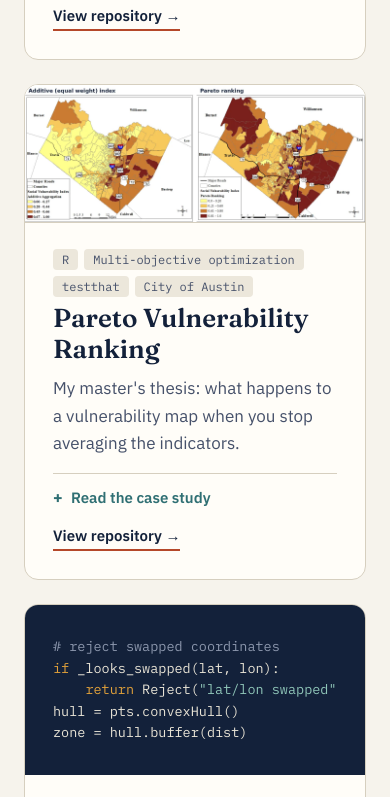
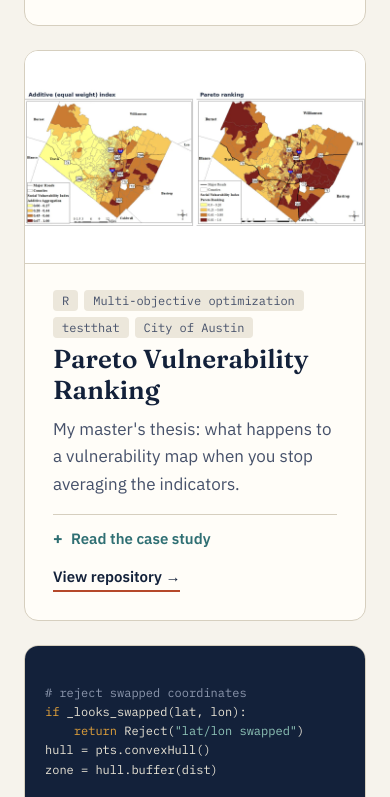
Before and after one commit to MoPhD26/MoPhD26.github.io, a plain HTML site: page index.html in a window 390 px wide. Shown: the part 2547-3344 px from the top of the page. Drawn offline with Linux system fonts and the light colour scheme.

Commit message:
Fix featured cards on mobile

```diff
--- a/assets/style.css
+++ b/assets/style.css
@@ -194,7 +194,8 @@ dialog .close { position: absolute; top: 10px; right: 10px; font: 500 13px var(-
   .metrics { grid-template-columns: 1fr 1fr; }
   .metric { border-right: 0; border-bottom: 1px solid var(--line); padding-left: 0 !important; }
   .cards, .card.featured { grid-template-columns: 1fr; }
-  .card.featured img { border-right: 0; border-bottom: 1px solid var(--line); }
+  .card.featured img { height: auto; aspect-ratio: 16 / 10; border-right: 0; border-bottom: 1px solid var(--line); }
+  .card.featured { display: flex; }
   .rq-grid, .gallery { grid-template-columns: 1fr 1fr; }
   .skill-grid { grid-template-columns: 1fr 1fr; }
   .building { grid-template-columns: 1fr; gap: 6px; }
@@ -206,6 +207,8 @@ dialog .close { position: absolute; top: 10px; right: 10px; font: 500 13px var(-
   .creds .comma { display: none; }
   .metrics, .rq-grid, .gallery, .skill-grid, .creds-row { grid-template-columns: 1fr; }
   .timeline li { grid-template-columns: 1fr; gap: 4px; }
+  .code-visual { padding: 22px 20px; }
+  .code-visual pre { font-size: 12px; }
 }
 @media (prefers-reduced-motion: reduce) {
   * { transition: none !important; scroll-behavior: auto !important; }
```
